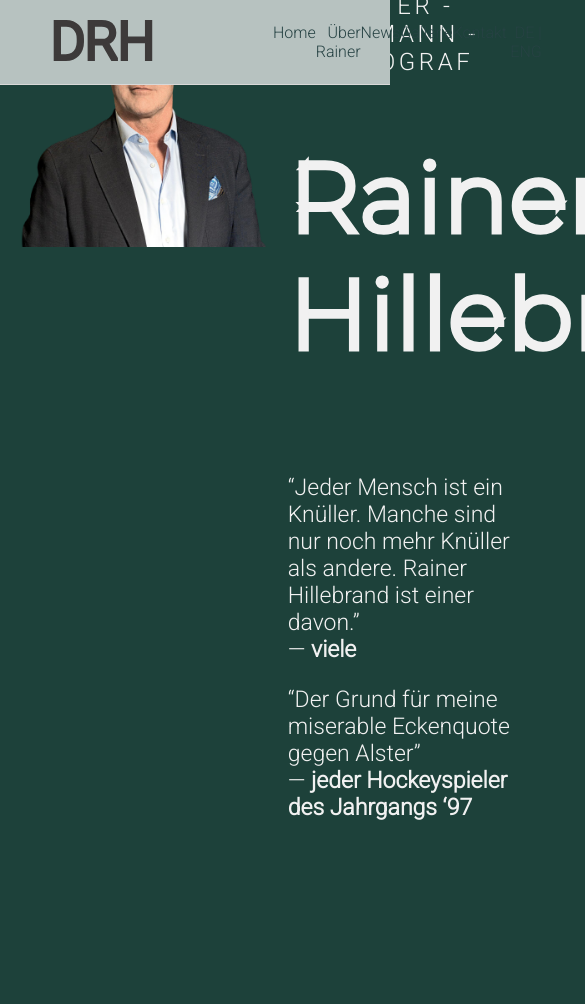
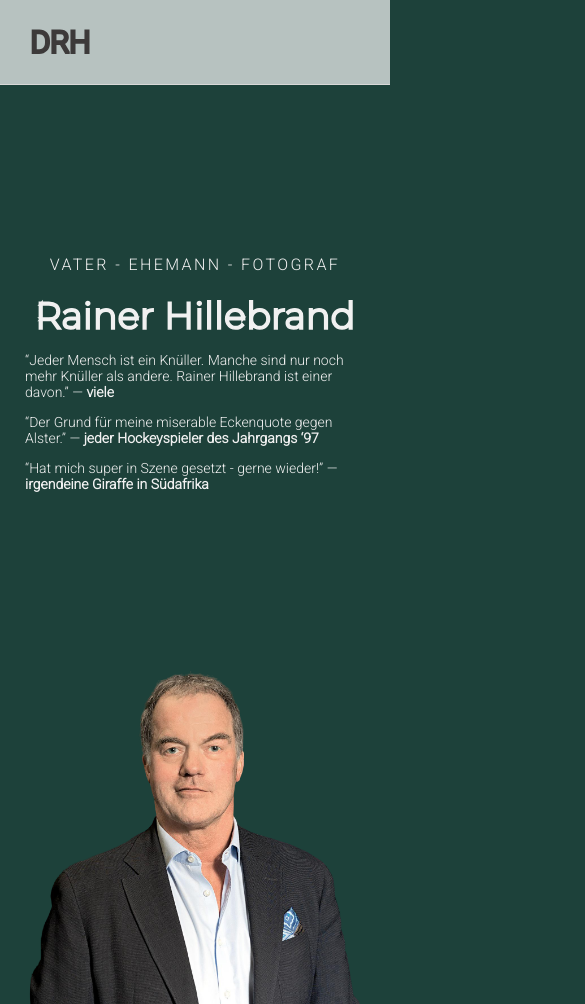
Before and after one commit to julezzhub/drhtml, a plain HTML site: page index.html in a window 390 px wide. Shown: the top 1004 px of the page, 585 px wide, since content can reach past the window. Before the commit the page ends 844 px from the top, so only its background shows below. Drawn offline with Linux system fonts and the light colour scheme.

Commit message:
further responsive styling

```diff
--- a/css/style.css
+++ b/css/style.css
@@ -7,10 +7,10 @@ body {
 nav {
   display: grid;
   align-items: center;
-  grid-template-columns: 70% 30%;
+  grid-template-columns: auto 600px;
   background: #B7C2C0;
   border-bottom: 1px #D8D8D8 solid;
-  width: 100vw;
+  width: 100%;
   height: 10vh;
   position: sticky;
   top: 0;
@@ -40,6 +40,10 @@ a {
   padding-right: 50px;
 }
 
+#profile {
+  align-self: center;
+}
+
 #dropdown {
   display: none;
 }
@@ -49,6 +53,8 @@ a {
   grid-template-columns: 50% 50%;
   position: absolute;
   bottom: 0px;
+  margin: 0px;
+  height: 90vh;
 }
 
 #profile > img {
@@ -59,7 +65,9 @@ a {
   text-align: center;
   color: #F1F1F1;
   padding-right: 65px;
-  margin: auto 0;
+  align-self: center;
+  height: auto;
+  margin: 0;
 }
 
 h3 {
@@ -89,6 +97,196 @@ p {
   text-align: left;
 }
 
-#desc > h1 {
+/*#desc > h1 {
   margin-bottom: 100px;
+}*/
+
+ul {
+  list-style: none;
+  grid-template-columns: repeat(3, 1fr);
+  text-align: center;
+  padding: 0px;
+  position: absolute;
+  left: 5%;
+  line-height: 50px;
 }
+
+i {
+  color: #f1f1f1;
+  font-size: 3em;
+}
+
+@media (max-width: 1440px) {
+
+  ul {
+    display: grid;
+    text-align: center;
+    width: 70%;
+    position: relative;
+    margin: 40px auto -40px auto;
+    left: 0%;
+  }
+
+  i {
+    font-size: 5em;
+  }
+
+  h1 {
+    font-size: 84px;
+    line-height: 108px;
+  }
+}
+
+@media (max-width: 1340px) {
+  ul {
+    margin-top: 0px
+  }
+}
+
+@media (max-width: 1200px) {
+  h1 {
+    font-size: 72px;
+    line-height: 96px;
+    margin-bottom: 0px !important;
+  }
+
+  ul {
+    width: 60%;
+    margin-top: 0px;
+  }
+
+  i {
+    font-size: 4em;
+  }
+}
+
+@media (max-width: 1080px) {
+  h1 {
+    margin-top: 30px;
+    font-size: 60px;
+    line-height: 78px;
+  }
+
+  p {
+    font-size: 20px;
+  }
+
+  ul {
+    width: 50%;
+  }
+
+  i {
+    font-size: 3em;
+  }
+}
+
+@media (max-width: 1000px) {
+  h1 {
+    margin-top: 20px;
+  }
+
+  h3 {
+    font-size: 20px;
+  }
+
+  p {
+    font-size: 18px;
+  }
+}
+
+@media (max-width: 900px) {
+  h1 {
+    font-size: 50px;
+    -webkit-text-stroke: 2px;
+    line-height: 70px;
+  }
+
+  p {
+    font-size: 16px;
+  }
+}
+
+@media (max-width: 860px) {
+  #drh {
+    font-size: 30px;
+    padding-left: 30px;
+  }
+
+  #dropdown {
+    display: block;
+    justify-self: right;
+    padding-right: 30px;
+  }
+
+  #nav-links {
+    display: none;
+  }
+
+  #tile1 {
+    grid-template-columns: 1fr;
+    position: relative;
+  }
+
+  #profile {
+    grid-row-start: 2;
+  }
+
+  #desc {
+    height: auto;
+    padding: 30px 25px 10px 25px;
+    margin-bottom: -80px;
+  }
+
+  ul {
+    display: none;
+  }
+
+  h1 {
+    font-size: 45px;
+    line-height: 70px;
+    -webkit-text-stroke: 2px;
+    margin-top: 5px;
+  }
+
+  h3 {
+    font-size: 22px;
+    line-height: 25px;
+    margin: 10px auto;
+  }
+
+  p {
+    font-size: 14px;
+    line-height: 16px;
+  }
+}
+
+@media (max-width: 500px) {
+  #desc {
+    height: auto;
+    padding: 50px 25px 10px 25px;
+    margin-bottom: 0px;
+  }
+
+  h1 {
+    font-size: 36px;
+    line-height: 44px;
+    -webkit-text-stroke: 1.5px;
+    margin: 20px auto;
+  }
+
+  h3 {
+    font-size: 16px;
+    line-height: 19px;
+  }
+
+  p {
+    font-size: 14px;
+    line-height: 16px;
+  }
+
+  #profile > img {
+    grid-row-start: 2;
+    position: absolute;
+    top: 0px;
+  }
+}
--- a/index.html
+++ b/index.html
@@ -22,13 +22,31 @@
   </nav>
   <div id="tile1">
     <div id="profile">
+      <ul>
+        <li>
+          <a href="https://twitter.com/julezhillebrand" target="_blank">
+            <i class="fab fa-twitter-square"></i>
+          </a>
+        </li>
+        <li>
+          <a href="https://www.linkedin.com/in/rainer-dr-hillebrand-b015b3141" target="_blank">
+            <i class="fab fa-linkedin"></i>
+          </a>
+        </li>
+        <li>
+          <a href="mailto: rainer@hillebrand-online.com" target="_blank">
+            <i class="fas fa-envelope"></i>
+          </a>
+        </li>
+      </ul>
       <img src="images/profile.png" alt="Rainer Hillebrand">
     </div>
     <div id="desc">
       <h3 class="attributes">Vater - Ehemann - Fotograf</h3>
       <h1>Rainer Hillebrand</h1>
-      <p>“Jeder Mensch ist ein Knüller. Manche sind nur noch mehr Knüller als andere. Rainer Hillebrand ist einer davon.” <br>— <b>viele</b></p>
-      <p>“Der Grund für meine miserable Eckenquote gegen Alster” <br>— <b>jeder Hockeyspieler des Jahrgangs ‘97</b></p>
+      <p>“Jeder Mensch ist ein Knüller. Manche sind nur noch mehr Knüller als andere. Rainer Hillebrand ist einer davon.” — <b>viele</b></p>
+      <p>“Der Grund für meine miserable Eckenquote gegen Alster.” — <b>jeder Hockeyspieler des Jahrgangs ‘97</b></p>
+      <p>“Hat mich super in Szene gesetzt - gerne wieder!” — <b>irgendeine Giraffe in Südafrika</b></p>
     </div>
   </div>
 
```
